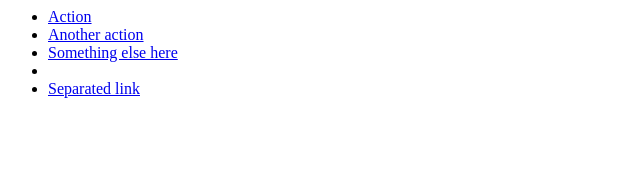
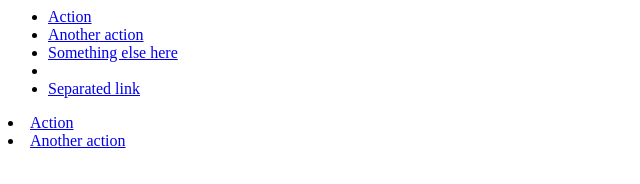
Before and after one commit to anassaaid/gitTraining, a plain HTML site: page index.html in a window 1280 px wide. Shown: the whole page, without its empty margins (0-640 px from the left). Drawn offline with Linux system fonts and the light colour scheme.

Commit message:
code html 2

```diff
--- a/index.html
+++ b/index.html
@@ -5,3 +5,6 @@
   <li class="divider"></li>
   <li><a tabindex="-1" href="#">Separated link</a></li>
 </ul>
+
+<li><a tabindex="-1" href="#">Action</a></li>
+<li><a tabindex="-1" href="#">Another action</a></li>
```
